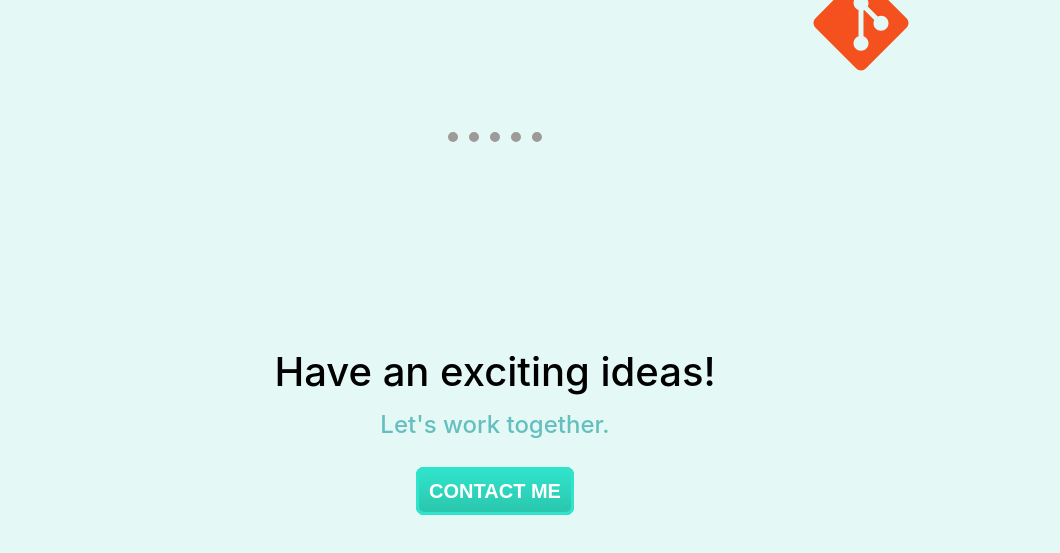
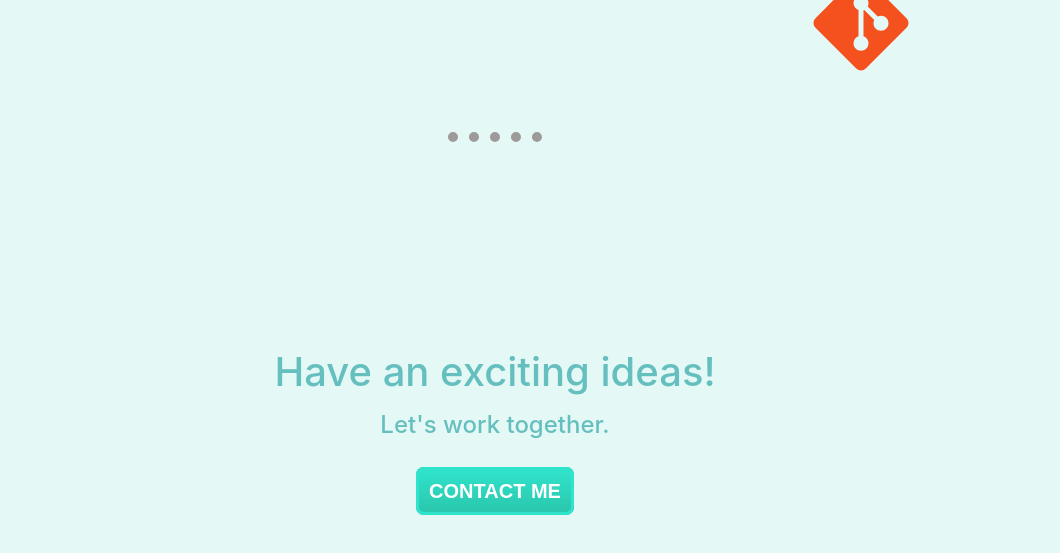
Before and after one commit to kavyasri-t/portfolio, a plain HTML site: page index.html in a window 1280 px wide. Shown: the part 2451-3004 px from the top of the page, without its empty margins (145-1205 px from the left). Drawn offline with nearby package versions, Linux system fonts and the light colour scheme.

Commit message:
Update styles.css

```diff
--- a/styles.css
+++ b/styles.css
@@ -193,6 +193,7 @@ margin-left:130px;
 
 .ideas{
  padding-bottom:10px;
+   color:#66BFBF;
 }
 @media (max-width:1028px){
   #title{
```
